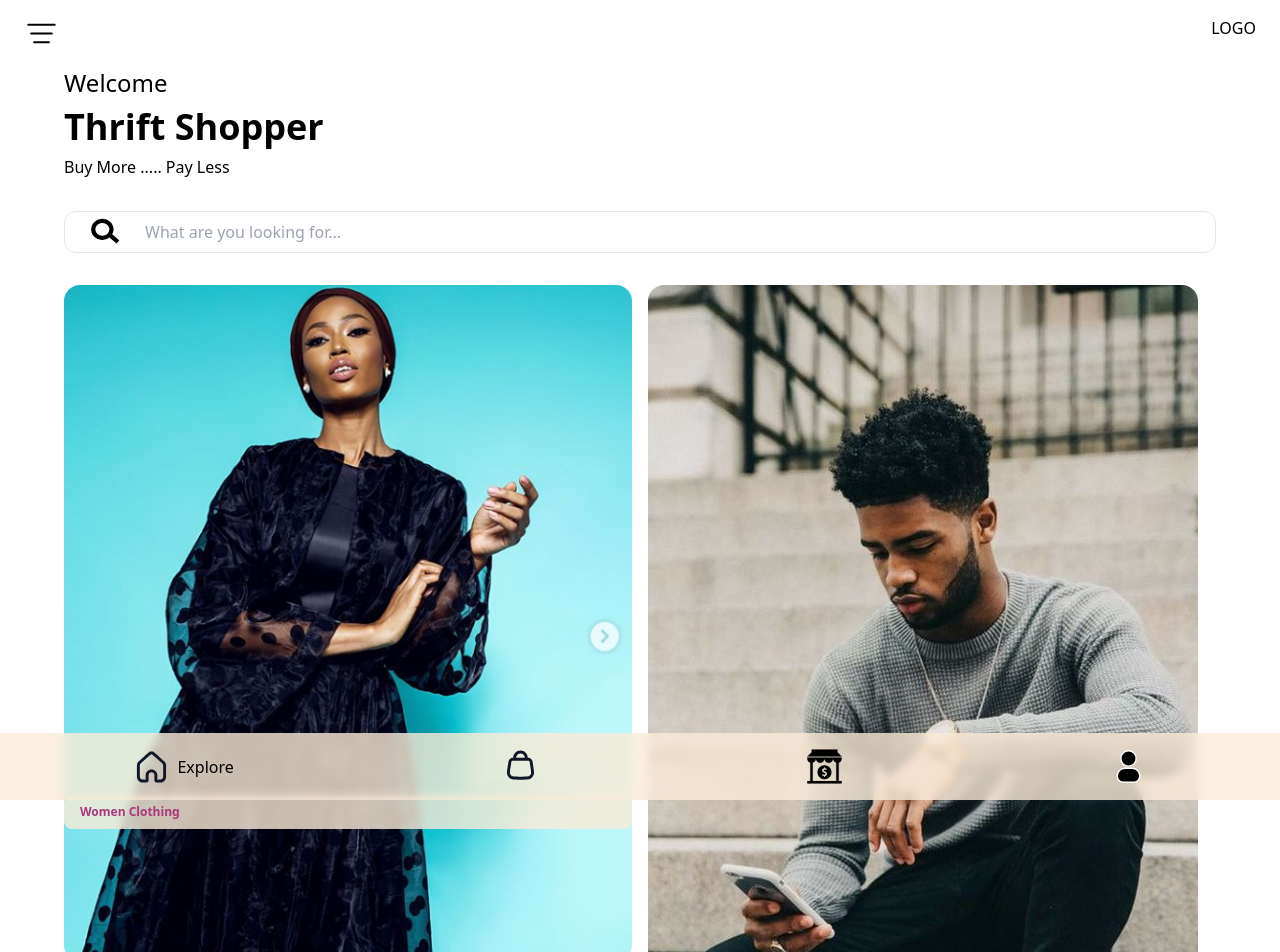
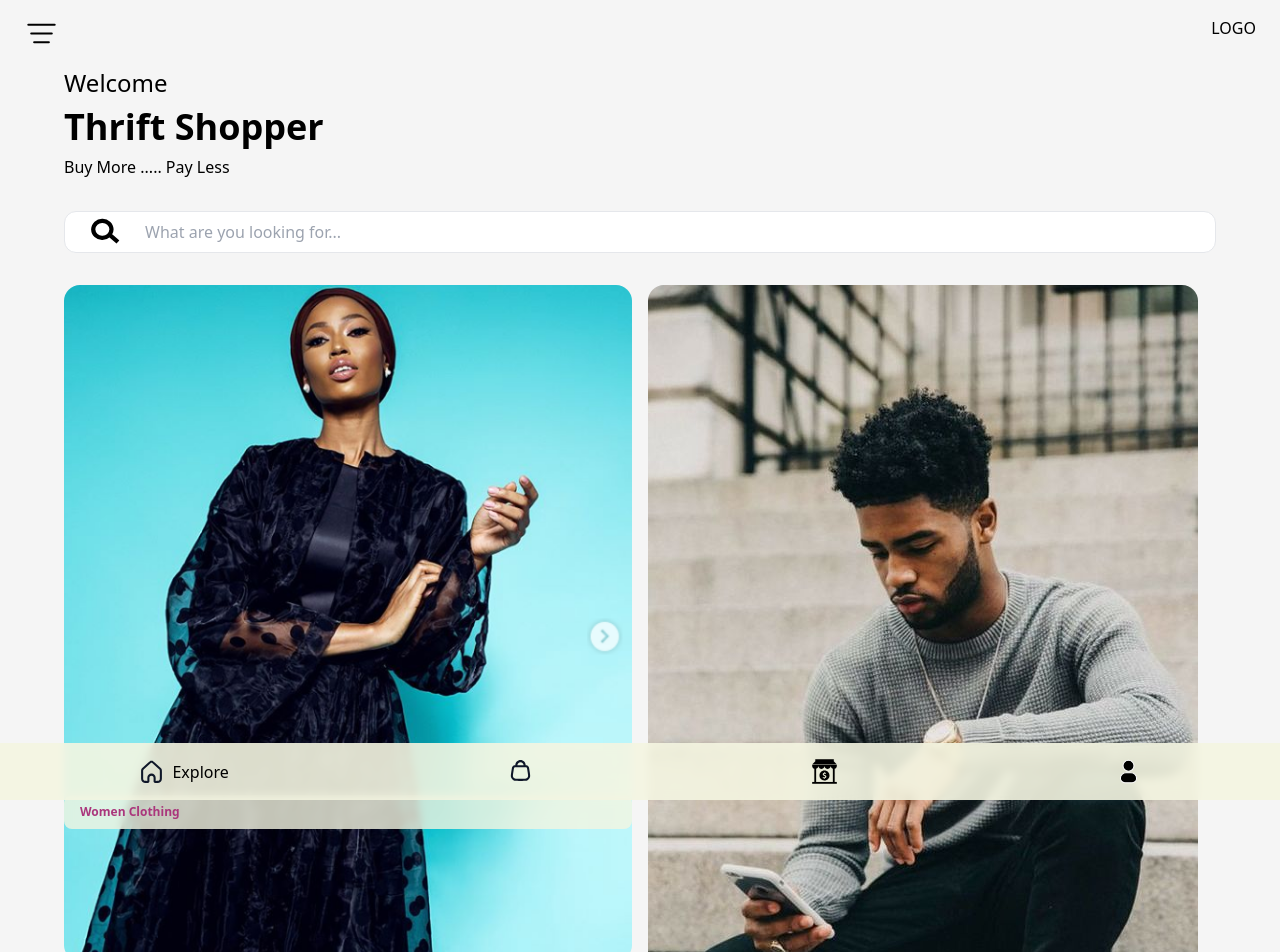
Before and after one commit to RAY-DEV67/THRIFTY, a React (Create React App) app: page / in a window 1280 px wide. Shown: the top 952 px of the page. Built offline with nearby package versions, Linux system fonts and the light colour scheme.

Commit message:
Sign In With Google

```diff
--- a/package.json
+++ b/package.json
@@ -11,9 +11,12 @@
     "@testing-library/react": "^13.4.0",
     "@testing-library/user-event": "^13.5.0",
     "babel-plugin-macros": "^3.1.0",
+    "firebase": "^9.17.1",
     "react": "^18.2.0",
     "react-dom": "^18.2.0",
+    "react-firebase-hooks": "^5.1.1",
     "react-icons": "^4.7.1",
+    "react-router-dom": "^6.8.0",
     "react-scripts": "5.0.1",
     "web-vitals": "^2.1.4"
   },
--- a/src/App.css
+++ b/src/App.css
@@ -1,21 +1,22 @@
 body{
   /* background-color: aqua; */
+  background-color: #f5f5f5;
 }
 .change{
   fill: aqua;
 }
 .tag{
-  background-color: rgba(250, 235, 215, 80%);
+  background-color:  rgba(95.69%, 96.08%, 88.63%, 80%);
   color: rgb(170, 54, 124);
   backdrop-filter: blur(4px);
-  font-weight: 700;
+  font-weight: 800;
 }
 .nav{
-  background-color:  rgba(250, 235, 215, 80%);
+  background-color:  rgba(95.69%, 96.08%, 88.63%, 90%);
   backdrop-filter: blur(4px);
 }
 .heading{
-  background-color:  rgba(250, 235, 215, 90%);
+  background-color:  #fffafa;
   color: rgb(170, 54, 124);
   backdrop-filter: blur(4px);
   font-weight: 700;
--- a/src/App.js
+++ b/src/App.js
@@ -2,12 +2,19 @@
 import "./App.css";
 import { NavBar } from "./components/navbar";
 import { LandingPage } from "./components/LandingPage";
+import {BrowserRouter as Router , Route, Routes} from "react-router-dom"
+import { Profile } from "./components/profile";
 
 function App() {
   return (
     <div className="App">
+      <Router>
       <NavBar/>
-      <LandingPage/>
+        <Routes>
+<Route path="/" element={<LandingPage/>}/>
+<Route path="/profile" element={<Profile/>}/>
+        </Routes>
+      </Router>
     </div>
   );
 }
--- a/src/components/navbar.jsx
+++ b/src/components/navbar.jsx
@@ -1,12 +1,15 @@
+import { Link } from "react-router-dom";
+
 export function NavBar() {
   return (
       <div className="flex justify-around z-10 w-[100%] fixed bottom-0 nav py-4">
         {/* HOME ICON */}
 
-        <div className="flex items-center">
+       <Link to="/">
+       <div className="flex items-center">
           <svg
-            width="35px"
-            height="35px"
+            width="25px"
+            height="25px"
             viewBox="0 0 24 24"
             xmlns="http://www.w3.org/2000/svg"
             // className="fill-black mt-9"
@@ -29,12 +32,13 @@ export function NavBar() {
           </svg>
           <p className="ml-[0.5rem]">Explore</p>
         </div>
+       </Link>
 
         {/* SAVE ICON */}
 
         <svg
-          width="35px"
-          height="35px"
+          width="25px"
+          height="25px"
           viewBox="0 0 24 24"
           fill="none"
           xmlns="http://www.w3.org/2000/svg"
@@ -62,8 +66,8 @@ export function NavBar() {
           fill="#000000"
           version="1.1"
           id="Layer_1"
-          width="35px"
-          height="35px"
+          width="25px"
+          height="25px"
           xmlns="http://www.w3.org/2000/svg"
           viewBox="0 0 256 253"
           enable-background="new 0 0 256 253"
@@ -83,11 +87,12 @@ export function NavBar() {
 
         {/* PROFILE ICON */}
 
+        <Link to="/profile">
         <svg
           viewBox="0 0 24 24"
           fill="none"
-          width="35px"
-          height="35px"
+          width="25px"
+          height="25px"
           xmlns="http://www.w3.org/2000/svg"
           stroke="#ffffff"
         >
@@ -121,6 +126,7 @@ export function NavBar() {
             </g>{" "}
           </g>
         </svg>
+        </Link>
       </div>
   );
 }
--- /dev/null
+++ b/src/components/profile.jsx
@@ -0,0 +1,28 @@
+import {auth, provider} from "../config/firebase"
+import {signInWithPopup, signOut} from "firebase/auth"
+import {useAuthState} from "react-firebase-hooks/auth"
+
+export function Profile() {
+
+    const [user] = useAuthState(auth)
+    const SignUserOut = async () => {
+await signOut(auth)
+    }
+
+const signInWithGoogle = async () => {
+const result = await signInWithPopup(auth, provider)
+console.log(result)
+}
+
+    return ( <div>
+     { user ?  ( <div>
+    <p>{user?.displayName}</p>
+    <button onClick={SignUserOut} className="border mt-[2rem] bg-red-400">Sign Out</button>
+
+   </div>) :
+     (<div>
+       <p>Sign in with Google</p>
+        <button onClick={signInWithGoogle} className="border mt-[2rem] bg-red-400">Sign in with google</button>
+       </div>)}
+    </div> );
+}
--- /dev/null
+++ b/src/config/firebase.js
@@ -0,0 +1,25 @@
+// Import the functions you need from the SDKs you need
+import { initializeApp } from "firebase/app";
+// import { getAnalytics } from "firebase/analytics";
+import { getAuth, GoogleAuthProvider } from "firebase/auth";
+// TODO: Add SDKs for Firebase products that you want to use
+// https://firebase.google.com/docs/web/setup#available-libraries
+
+// Your web app's Firebase configuration
+// For Firebase JS SDK v7.20.0 and later, measurementId is optional
+const firebaseConfig = {
+  apiKey: "AIzaSyBNKp2xR9r2ZXh7lN0OlH9BPotEGjt9-UY",
+  authDomain: "thrifty2.firebaseapp.com",
+  projectId: "thrifty2",
+  storageBucket: "thrifty2.appspot.com",
+  messagingSenderId: "800082572468",
+  appId: "1:800082572468:web:50ca6f711bf433c56b53e1",
+  measurementId: "G-XRKZ1N72RB",
+};
+
+// Initialize Firebase
+const app = initializeApp(firebaseConfig);
+// const analytics = getAnalytics(app);
+
+export const auth = getAuth(app);
+export const provider = new GoogleAuthProvider();
```
Also changed, not shown: 1 other file (tests, documents, lock files or other folders).
